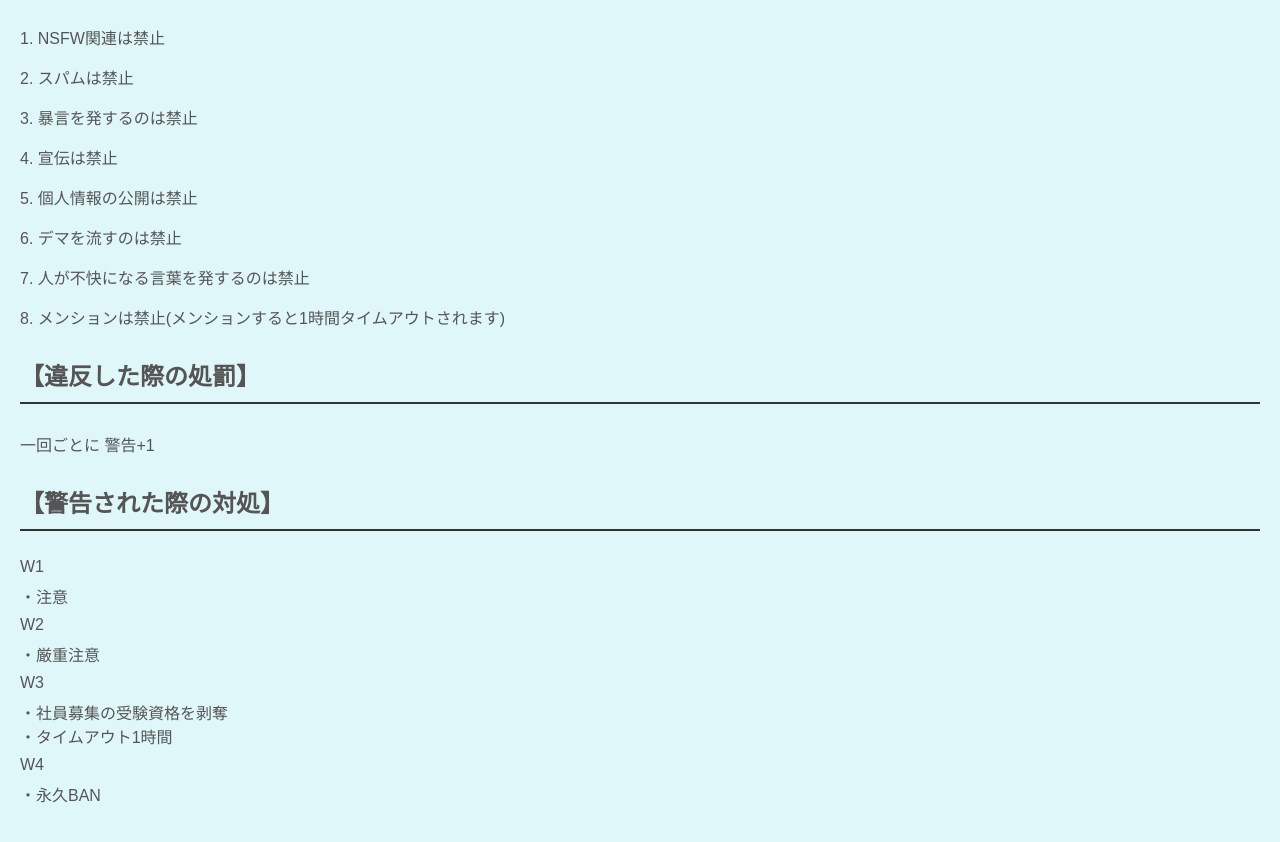
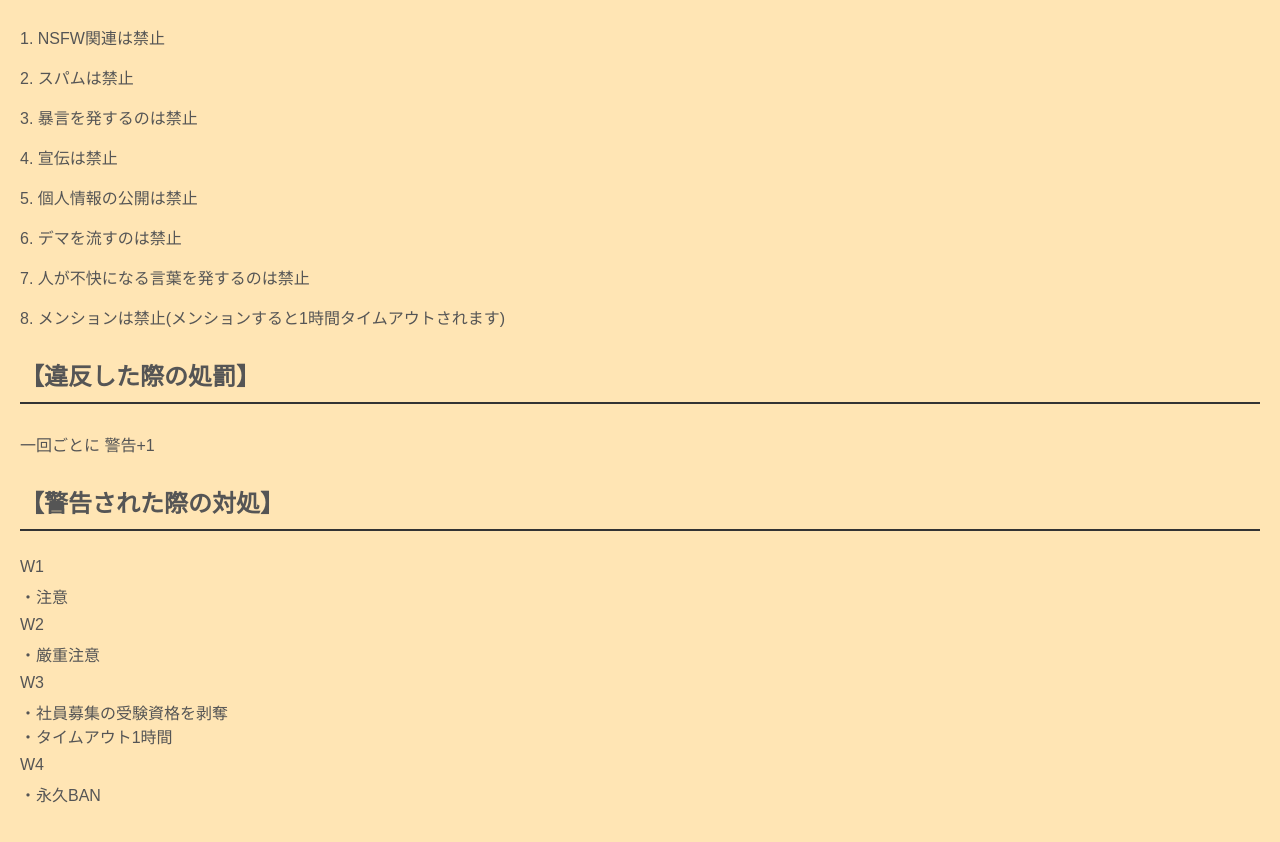
Before and after one commit to cer-rules/advertising, a plain HTML site: page server-rule/ja/index.html in a window 1280 px wide. Shown: the part 90-932 px from the top of the page. Drawn offline with Linux system fonts and the light colour scheme.

Commit message:
Update index.html

```diff
--- a/server-rule/ja/index.html
+++ b/server-rule/ja/index.html
@@ -7,8 +7,8 @@
     <style>
       body {
         font-family: Arial, sans-serif;
-        background-color: #e0f7fa;
-        color: #555;
+        background-color: #ffe5b4; /* 薄いオレンジの背景色 */
+        color: #555; /* グレーのテキストカラー */
         margin: 0;
         padding: 20px;
       }
```
